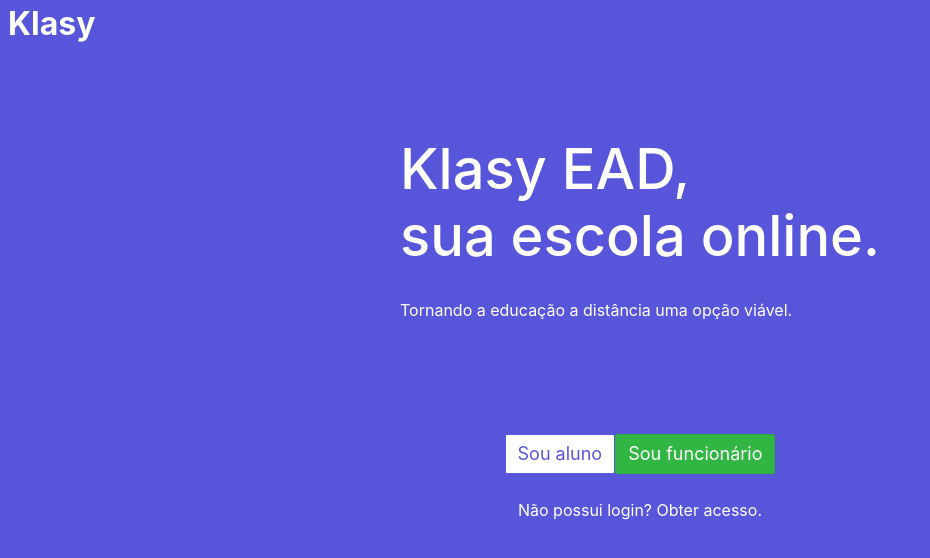
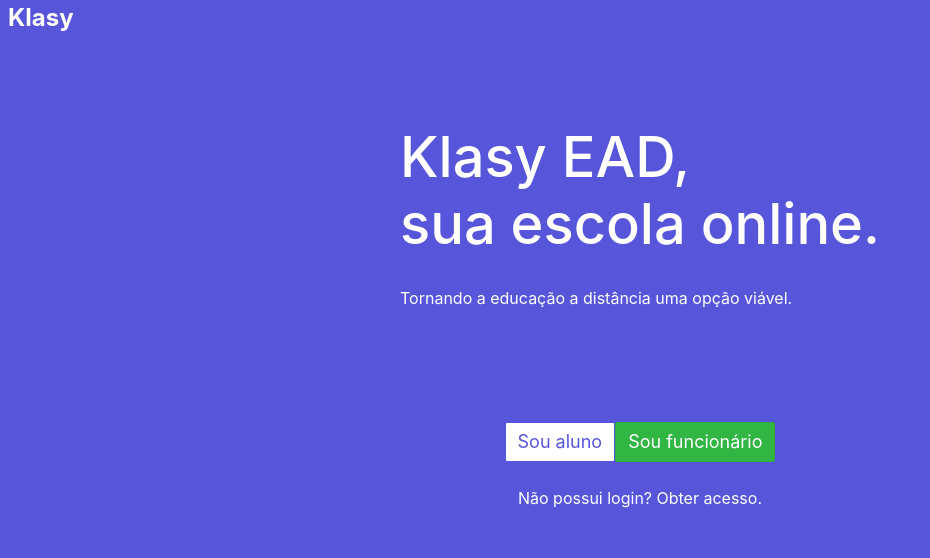
Before and after one commit to seapvnk/klasy-web, a React (Create React App) app: page / in a window 1280 px wide. Shown: the top 558 px of the page, without its empty margins (0-930 px from the left). Built offline with nearby package versions, Linux system fonts and the light colour scheme.

Commit message:
Remove 'a' element

```diff
--- a/src/components/Navbar/index.tsx
+++ b/src/components/Navbar/index.tsx
@@ -8,7 +8,7 @@ interface NavbarProps {
 
 const Navbar: React.FC<NavbarProps> = props => {
     const textLogo = {
-        fontSize: '1.6rem',
+        fontSize: '1.2rem',
     }
 
     const backIconStyle = {
@@ -18,7 +18,7 @@ const Navbar: React.FC<NavbarProps> = props => {
     return(
         <nav className="navbar container bg-primary">
             <section className="navbar-section">
-                <a href="#" style={textLogo} className="navbar-brand mr-2 text-bold text-light">Klasy</a>
+                <span style={textLogo} className="navbar-brand mr-2 text-bold text-light">Klasy</span>
             </section>
             {!!props.backTo ? <Link style={backIconStyle} to={`${props.backTo}`} className="btn-link mr-2 text-light">&larr;</Link> : ""}
         </nav>
```
